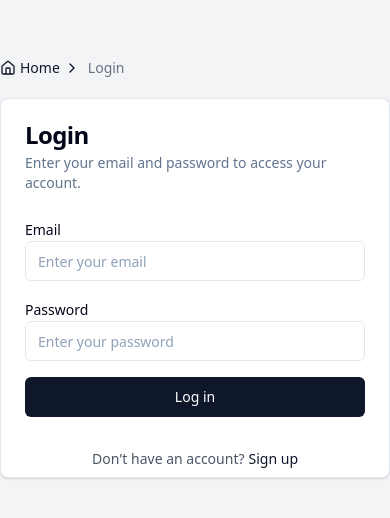
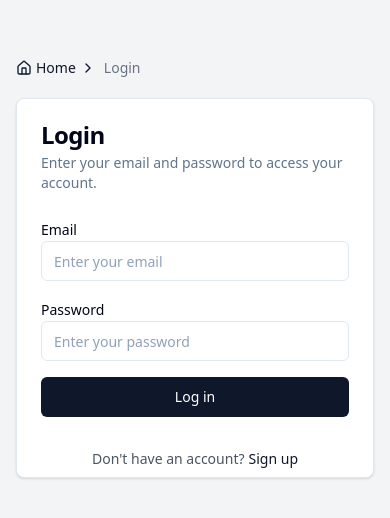
Before and after one commit to GabrielDeFreitas/franq-open-banking-frontend-challenges, a React app: page /login in a window 390 px wide. Shown: the part 154-672 px from the top of the page. Built offline with nearby package versions, Linux system fonts and the light colour scheme; the HTML template or start-up script is replaced by a standard one.

Commit message:
fix: padding responsive

```diff
--- a/src/components/auth-wrapper/index.tsx
+++ b/src/components/auth-wrapper/index.tsx
@@ -1,5 +1,5 @@
 import { AuthWrapperProps } from './types'
 
 export default function AuthWrapper({ children }: AuthWrapperProps) {
-  return <div className="min-h-screen flex items-center justify-center bg-gray-100 flex-col gap-4">{children}</div>
+  return <div className="min-h-screen flex items-center justify-center bg-gray-100 flex-col gap-4 p-4">{children}</div>
 }
```
